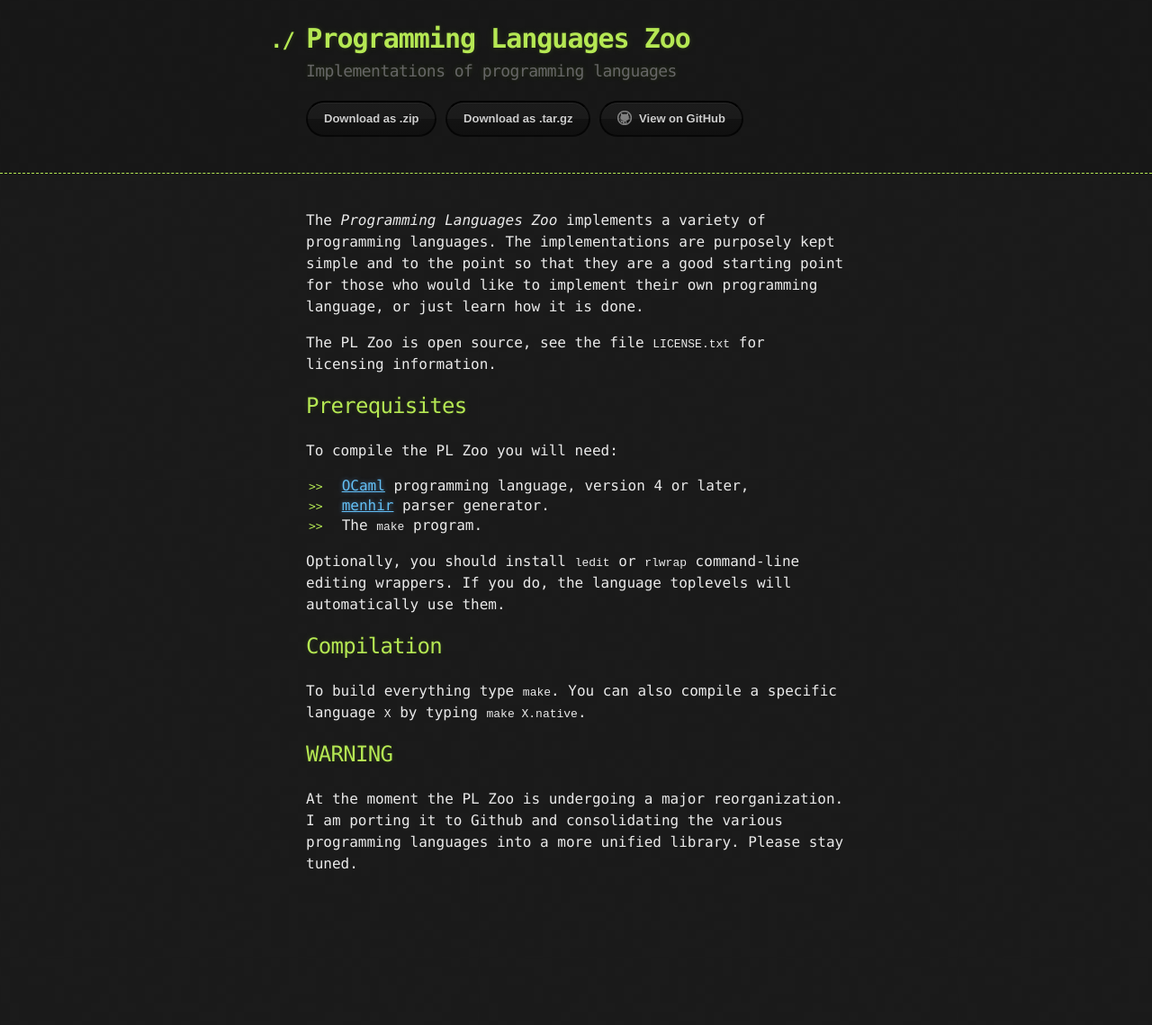
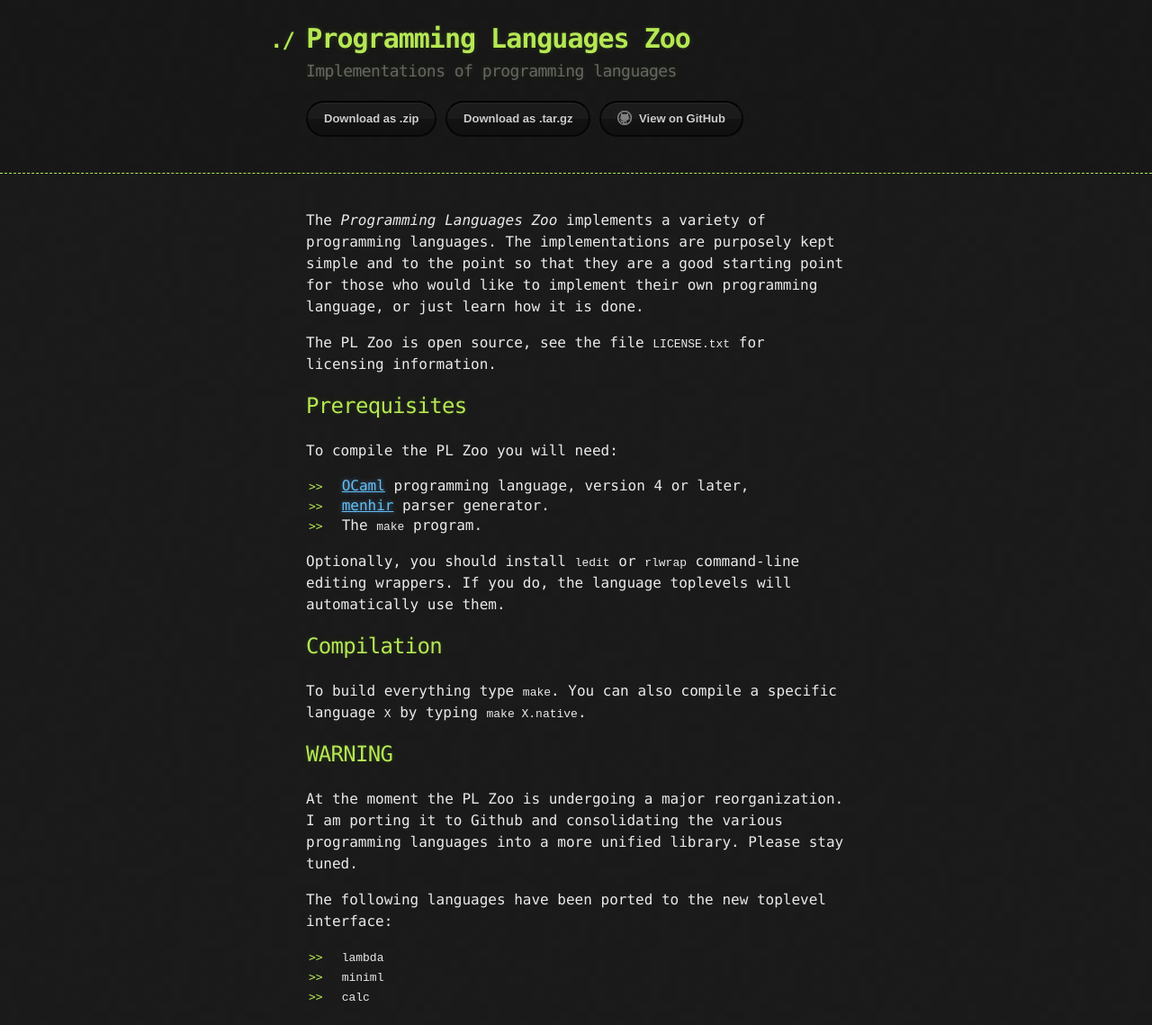
Before and after one commit to andrejbauer/plzoo, a Jekyll site: the page built from index.md, in a window 1280 px wide. Shown: the whole page at 90% size. Built offline with Jekyll 4.4.1, drawn with Linux system fonts in a browser that asks for light colours; Markdown is read by kramdown in place of the engine named in the settings; before the commit the page ends 992 px from its top, so only the background shows below that.

Commit message:
Testing jekyll

```diff
--- a/index.md
+++ b/index.md
@@ -27,3 +27,9 @@
 At the moment the PL Zoo is undergoing a major reorganization. I am porting it to Github
 and consolidating the various programming languages into a more unified library. Please
 stay tuned.
+
+The following languages have been ported to the new toplevel interface:
+
+* `lambda`
+* `miniml`
+* `calc`
```
